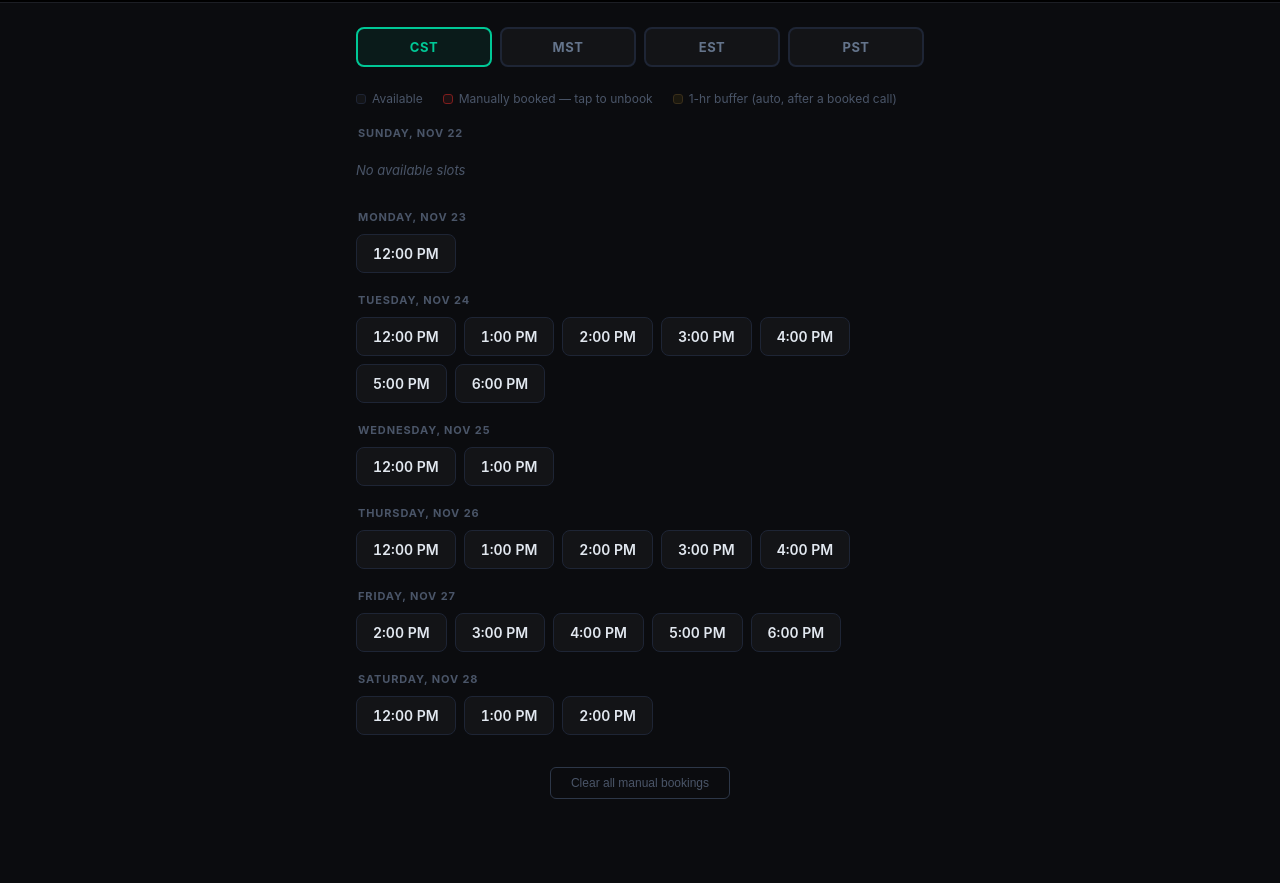
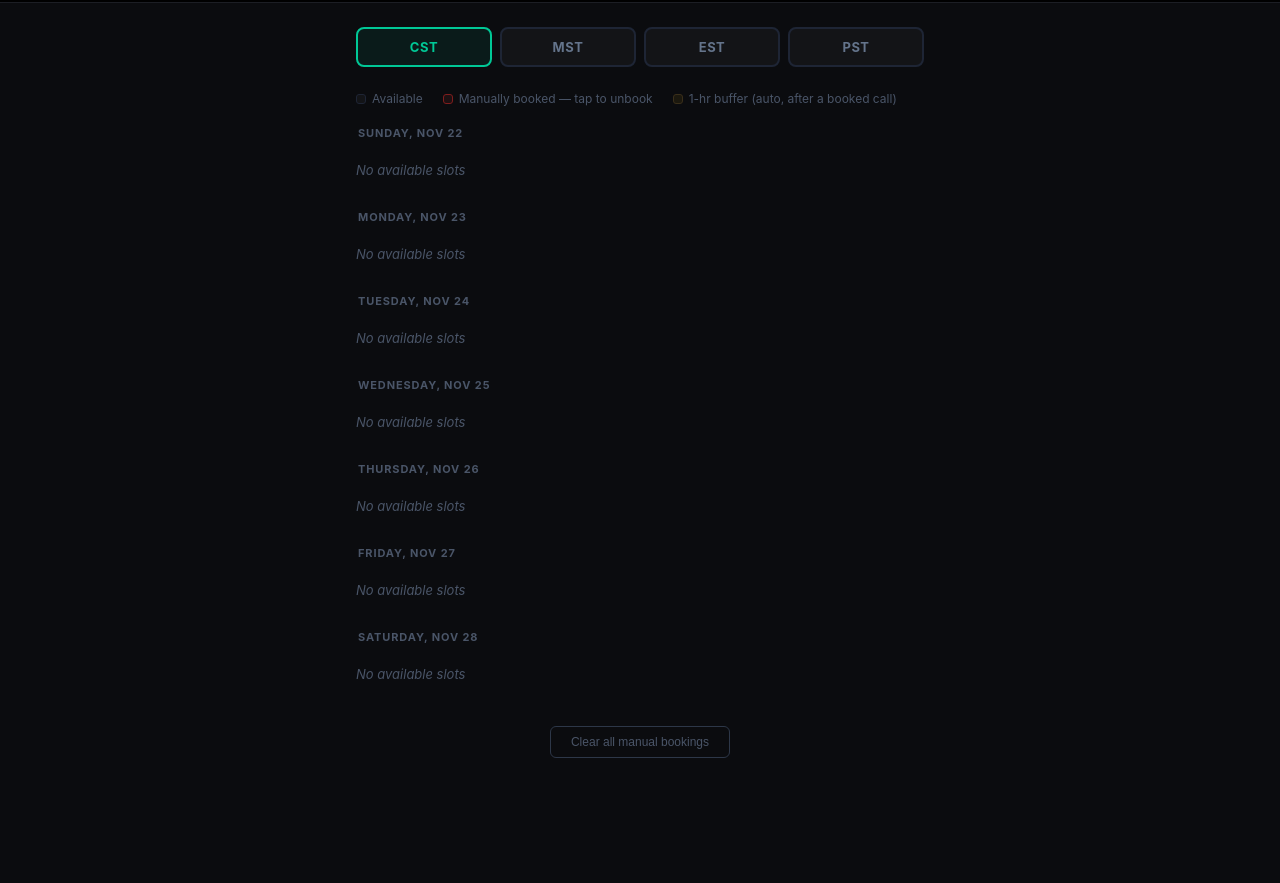
Before and after one commit to webbdelroy33-rgb/ridgerev-schedule, a plain HTML site: page index.html in a window 1280 px wide. Shown: the part 58-941 px from the top of the page. After the commit the page ends 900 px from the top, so only its background shows below. Drawn offline with Linux system fonts and the light colour scheme.

Commit message:
Schedule update — Sun Nov 22, 6:34 PM CST

```diff
--- a/index.html
+++ b/index.html
@@ -89,7 +89,7 @@
 
 <div class="header">
   <div class="logo">RidgeRev</div>
-  <div class="generated" id="updatedAt">Updated Sun Nov 22, 6:00 PM CST</div>
+  <div class="generated" id="updatedAt">Updated Sun Nov 22, 6:34 PM CST</div>
 </div>
 
 <div class="main">
@@ -130,191 +130,46 @@ let SCHEDULE = {
     "_iso": []
   },
   "Monday, Nov 23": {
-    "CST": [
-      "12:00 PM"
-    ],
-    "MST": [
-      "11:00 AM"
-    ],
-    "EST": [
-      "1:00 PM"
-    ],
-    "PST": [
-      "10:00 AM"
-    ],
-    "_iso": [
-      "2026-11-23T12:00:00-06:00"
-    ]
+    "CST": [],
+    "MST": [],
+    "EST": [],
+    "PST": [],
+    "_iso": []
   },
   "Tuesday, Nov 24": {
-    "CST": [
-      "12:00 PM",
-      "1:00 PM",
-      "2:00 PM",
-      "3:00 PM",
-      "4:00 PM",
-      "5:00 PM",
-      "6:00 PM"
-    ],
-    "MST": [
-      "11:00 AM",
-      "12:00 PM",
-      "1:00 PM",
-      "2:00 PM",
-      "3:00 PM",
-      "4:00 PM",
-      "5:00 PM"
-    ],
-    "EST": [
-      "1:00 PM",
-      "2:00 PM",
-      "3:00 PM",
-      "4:00 PM",
-      "5:00 PM",
-      "6:00 PM",
-      "7:00 PM"
-    ],
-    "PST": [
-      "10:00 AM",
-      "11:00 AM",
-      "12:00 PM",
-      "1:00 PM",
-      "2:00 PM",
-      "3:00 PM",
-      "4:00 PM"
-    ],
-    "_iso": [
-      "2026-11-24T12:00:00-06:00",
-      "2026-11-24T13:00:00-06:00",
-      "2026-11-24T14:00:00-06:00",
-      "2026-11-24T15:00:00-06:00",
-      "2026-11-24T16:00:00-06:00",
-      "2026-11-24T17:00:00-06:00",
-      "2026-11-24T18:00:00-06:00"
-    ]
+    "CST": [],
+    "MST": [],
+    "EST": [],
+    "PST": [],
+    "_iso": []
   },
   "Wednesday, Nov 25": {
-    "CST": [
-      "12:00 PM",
-      "1:00 PM"
-    ],
-    "MST": [
-      "11:00 AM",
-      "12:00 PM"
-    ],
-    "EST": [
-      "1:00 PM",
-      "2:00 PM"
-    ],
-    "PST": [
-      "10:00 AM",
-      "11:00 AM"
-    ],
-    "_iso": [
-      "2026-11-25T12:00:00-06:00",
-      "2026-11-25T13:00:00-06:00"
-    ]
+    "CST": [],
+    "MST": [],
+    "EST": [],
+    "PST": [],
+    "_iso": []
   },
   "Thursday, Nov 26": {
-    "CST": [
-      "12:00 PM",
-      "1:00 PM",
-      "2:00 PM",
-      "3:00 PM",
-      "4:00 PM"
-    ],
-    "MST": [
-      "11:00 AM",
-      "12:00 PM",
-      "1:00 PM",
-      "2:00 PM",
-      "3:00 PM"
-    ],
-    "EST": [
-      "1:00 PM",
-      "2:00 PM",
-      "3:00 PM",
-      "4:00 PM",
-      "5:00 PM"
-    ],
-    "PST": [
-      "10:00 AM",
-      "11:00 AM",
-      "12:00 PM",
-      "1:00 PM",
-      "2:00 PM"
-    ],
-    "_iso": [
-      "2026-11-26T12:00:00-06:00",
-      "2026-11-26T13:00:00-06:00",
-      "2026-11-26T14:00:00-06:00",
-      "2026-11-26T15:00:00-06:00",
-      "2026-11-26T16:00:00-06:00"
-    ]
+    "CST": [],
+    "MST": [],
+    "EST": [],
+    "PST": [],
+    "_iso": []
   },
   "Friday, Nov 27": {
-    "CST": [
-      "2:00 PM",
-      "3:00 PM",
-      "4:00 PM",
-      "5:00 PM",
-      "6:00 PM"
-    ],
-    "MST": [
-      "1:00 PM",
-      "2:00 PM",
-      "3:00 PM",
-      "4:00 PM",
-      "5:00 PM"
-    ],
-    "EST": [
-      "3:00 PM",
-      "4:00 PM",
-      "5:00 PM",
-      "6:00 PM",
-      "7:00 PM"
-    ],
-    "PST": [
-      "12:00 PM",
-      "1:00 PM",
-      "2:00 PM",
-      "3:00 PM",
-      "4:00 PM"
-    ],
-    "_iso": [
-      "2026-11-27T14:00:00-06:00",
-      "2026-11-27T15:00:00-06:00",
-      "2026-11-27T16:00:00-06:00",
-      "2026-11-27T17:00:00-06:00",
-      "2026-11-27T18:00:00-06:00"
-    ]
+    "CST": [],
+    "MST": [],
+    "EST": [],
+    "PST": [],
+    "_iso": []
   },
   "Saturday, Nov 28": {
-    "CST": [
-      "12:00 PM",
-      "1:00 PM",
-      "2:00 PM"
-    ],
-    "MST": [
-      "11:00 AM",
-      "12:00 PM",
-      "1:00 PM"
-    ],
-    "EST": [
-      "1:00 PM",
-      "2:00 PM",
-      "3:00 PM"
-    ],
-    "PST": [
-      "10:00 AM",
-      "11:00 AM",
-      "12:00 PM"
-    ],
-    "_iso": [
-      "2026-11-28T12:00:00-06:00",
-      "2026-11-28T13:00:00-06:00",
-      "2026-11-28T14:00:00-06:00"
-    ]
+    "CST": [],
+    "MST": [],
+    "EST": [],
+    "PST": [],
+    "_iso": []
   }
 };
 let DAYS     = ["Sunday, Nov 22", "Monday, Nov 23", "Tuesday, Nov 24", "Wednesday, Nov 25", "Thursday, Nov 26", "Friday, Nov 27", "Saturday, Nov 28"];
```
